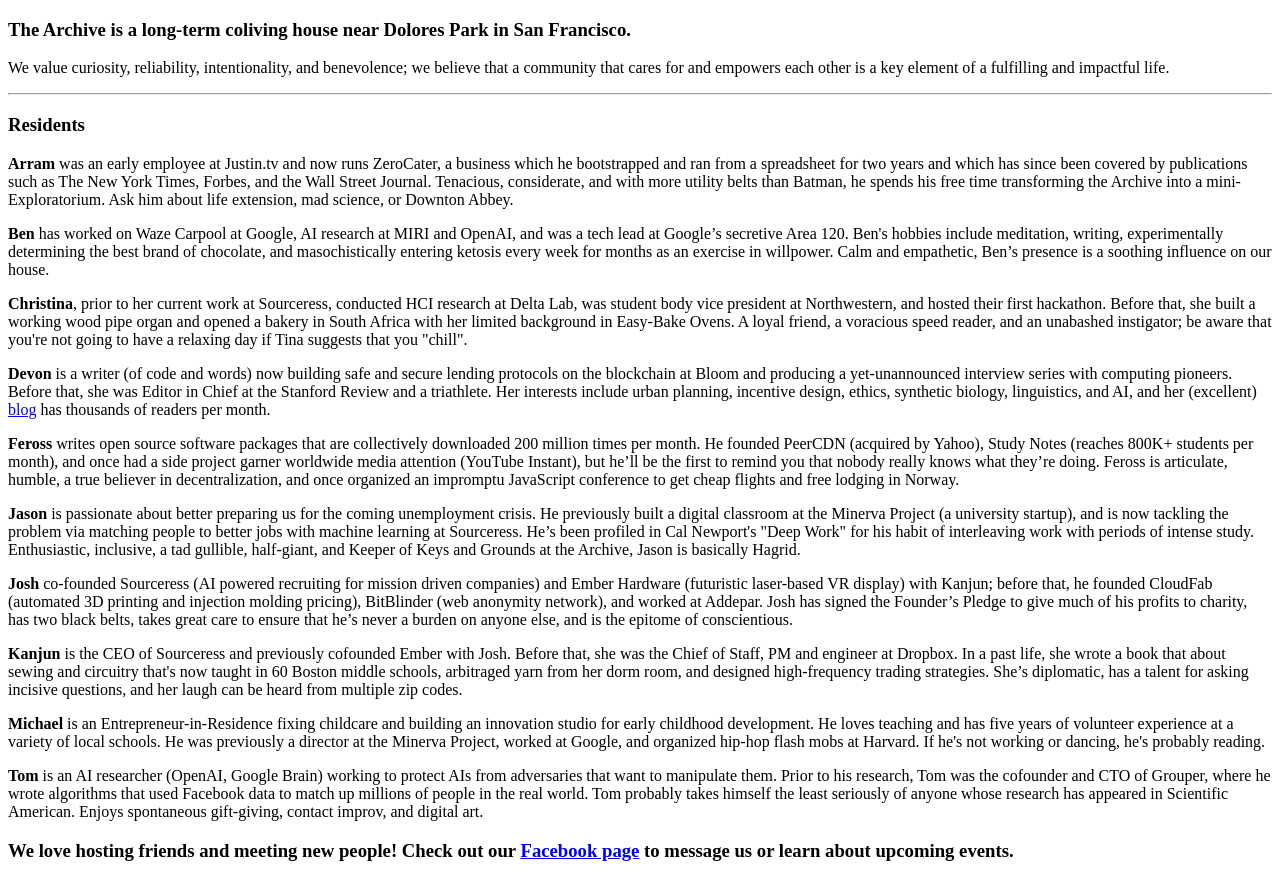
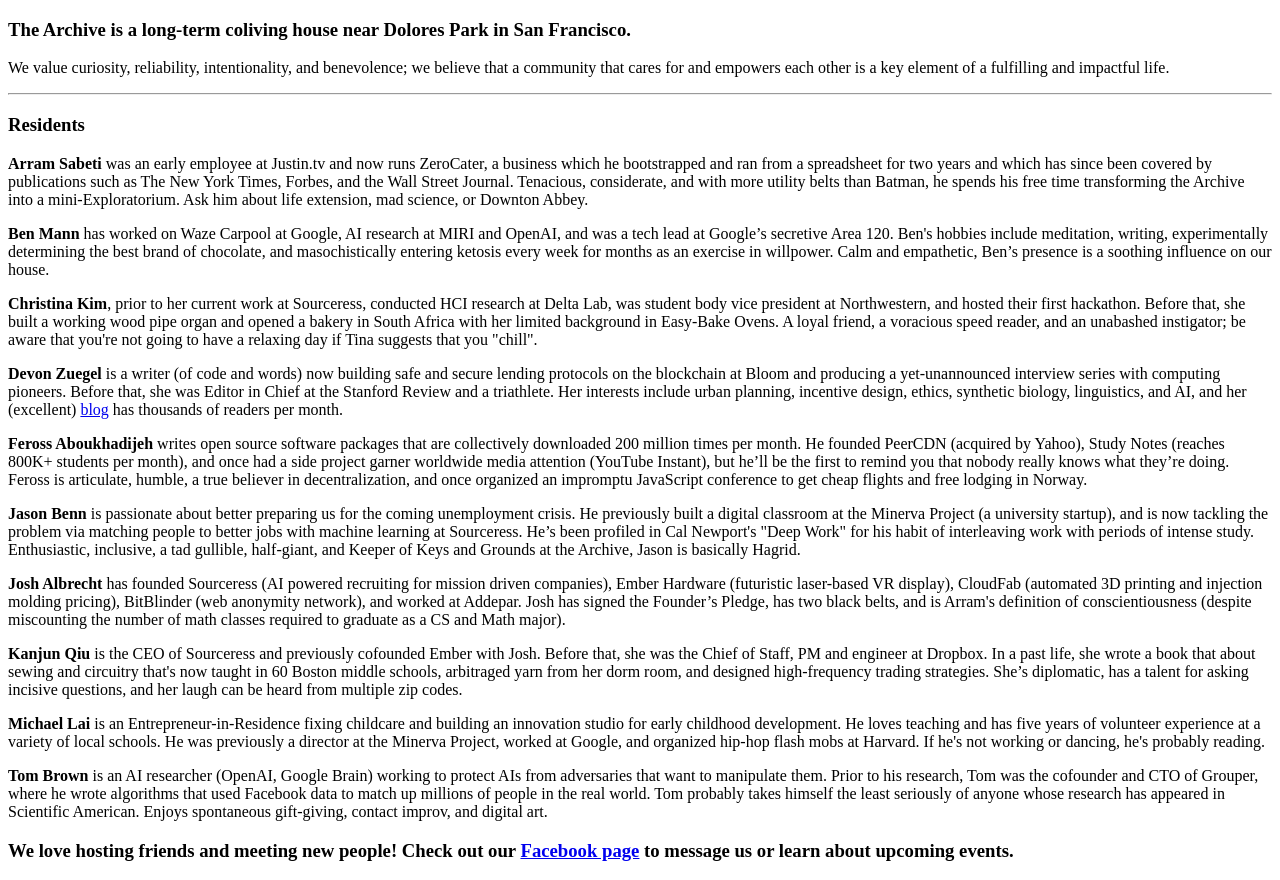
Before and after one commit to JasonBenn/archive.house, a Gatsby site: page / in a window 1280 px wide. Built offline with nearby package versions, Linux system fonts and the light colour scheme; Gatsby itself is replaced by a stand-in of ours.

Commit message:
Josh's revision, last names.

```diff
--- a/src/pages/index.tsx
+++ b/src/pages/index.tsx
@@ -24,25 +24,25 @@ export default class extends React.Component<IndexPageProps, {after: number}> {
 
           <h3>Residents</h3>
 
-          <p><strong>Arram</strong> was an early employee at Justin.tv and now runs ZeroCater, a business which he bootstrapped and ran from a spreadsheet for two years and which has since been covered by publications such as The New York Times, Forbes, and the Wall Street Journal. Tenacious, considerate, and with more utility belts than Batman, he spends his free time transforming the Archive into a mini-Exploratorium. Ask him about life extension, mad science, or Downton Abbey.</p>
+          <p><strong>Arram Sabeti</strong> was an early employee at Justin.tv and now runs ZeroCater, a business which he bootstrapped and ran from a spreadsheet for two years and which has since been covered by publications such as The New York Times, Forbes, and the Wall Street Journal. Tenacious, considerate, and with more utility belts than Batman, he spends his free time transforming the Archive into a mini-Exploratorium. Ask him about life extension, mad science, or Downton Abbey.</p>
 
-          <p><strong>Ben</strong> has worked on Waze Carpool at Google, AI research at MIRI and OpenAI, and was a tech lead at Google’s secretive Area 120. Ben's hobbies include meditation, writing, experimentally determining the best brand of chocolate, and masochistically entering ketosis every week for months as an exercise in willpower. Calm and empathetic, Ben’s presence is a soothing influence on our house.</p>
+          <p><strong>Ben Mann</strong> has worked on Waze Carpool at Google, AI research at MIRI and OpenAI, and was a tech lead at Google’s secretive Area 120. Ben's hobbies include meditation, writing, experimentally determining the best brand of chocolate, and masochistically entering ketosis every week for months as an exercise in willpower. Calm and empathetic, Ben’s presence is a soothing influence on our house.</p>
 
-          <p><strong>Christina</strong>, prior to her current work at Sourceress, conducted HCI research at Delta Lab, was student body vice president at Northwestern, and hosted their first hackathon. Before that, she built a working wood pipe organ and opened a bakery in South Africa with her limited background in Easy-Bake Ovens. A loyal friend, a voracious speed reader, and an unabashed instigator; be aware that you're not going to have a relaxing day if Tina suggests that you "chill".</p>
+          <p><strong>Christina Kim</strong>, prior to her current work at Sourceress, conducted HCI research at Delta Lab, was student body vice president at Northwestern, and hosted their first hackathon. Before that, she built a working wood pipe organ and opened a bakery in South Africa with her limited background in Easy-Bake Ovens. A loyal friend, a voracious speed reader, and an unabashed instigator; be aware that you're not going to have a relaxing day if Tina suggests that you "chill".</p>
 
-          <p><strong>Devon</strong> is a writer (of code and words) now building safe and secure lending protocols on the blockchain at Bloom and producing a yet-unannounced interview series with computing pioneers. Before that, she was Editor in Chief at the Stanford Review and a triathlete. Her interests include urban planning, incentive design, ethics, synthetic biology, linguistics, and AI, and her (excellent) <a href="http://devonzuegel.com/">blog</a> has thousands of readers per month.</p>
+          <p><strong>Devon Zuegel</strong> is a writer (of code and words) now building safe and secure lending protocols on the blockchain at Bloom and producing a yet-unannounced interview series with computing pioneers. Before that, she was Editor in Chief at the Stanford Review and a triathlete. Her interests include urban planning, incentive design, ethics, synthetic biology, linguistics, and AI, and her (excellent) <a href="http://devonzuegel.com/">blog</a> has thousands of readers per month.</p>
 
-          <p><strong>Feross</strong> writes open source software packages that are collectively downloaded 200 million times per month. He founded PeerCDN (acquired by Yahoo), Study Notes (reaches 800K+ students per month), and once had a side project garner worldwide media attention (YouTube Instant), but he’ll be the first to remind you that nobody really knows what they’re doing. Feross is articulate, humble, a true believer in decentralization, and once organized an impromptu JavaScript conference to get cheap flights and free lodging in Norway.</p>
+          <p><strong>Feross Aboukhadijeh</strong> writes open source software packages that are collectively downloaded 200 million times per month. He founded PeerCDN (acquired by Yahoo), Study Notes (reaches 800K+ students per month), and once had a side project garner worldwide media attention (YouTube Instant), but he’ll be the first to remind you that nobody really knows what they’re doing. Feross is articulate, humble, a true believer in decentralization, and once organized an impromptu JavaScript conference to get cheap flights and free lodging in Norway.</p>
 
-          <p><strong>Jason</strong> is passionate about better preparing us for the coming unemployment crisis. He previously built a digital classroom at the Minerva Project (a university startup), and is now tackling the problem via matching people to better jobs with machine learning at Sourceress. He’s been profiled in Cal Newport's "Deep Work" for his habit of interleaving work with periods of intense study. Enthusiastic, inclusive, a tad gullible, half-giant, and Keeper of Keys and Grounds at the Archive, Jason is basically Hagrid.</p>
+          <p><strong>Jason Benn</strong> is passionate about better preparing us for the coming unemployment crisis. He previously built a digital classroom at the Minerva Project (a university startup), and is now tackling the problem via matching people to better jobs with machine learning at Sourceress. He’s been profiled in Cal Newport's "Deep Work" for his habit of interleaving work with periods of intense study. Enthusiastic, inclusive, a tad gullible, half-giant, and Keeper of Keys and Grounds at the Archive, Jason is basically Hagrid.</p>
 
-          <p><strong>Josh</strong> co-founded Sourceress (AI powered recruiting for mission driven companies) and Ember Hardware (futuristic laser-based VR display) with Kanjun; before that, he founded CloudFab (automated 3D printing and injection molding pricing), BitBlinder (web anonymity network), and worked at Addepar. Josh has signed the Founder’s Pledge to give much of his profits to charity, has two black belts, takes great care to ensure that he’s never a burden on anyone else, and is the epitome of conscientious.</p>
+          <p><strong>Josh Albrecht</strong> has founded Sourceress (AI powered recruiting for mission driven companies), Ember Hardware (futuristic laser-based VR display), CloudFab (automated 3D printing and injection molding pricing), BitBlinder (web anonymity network), and worked at Addepar. Josh has signed the Founder’s Pledge, has two black belts, and is Arram's definition of conscientiousness (despite miscounting the number of math classes required to graduate as a CS and Math major).</p>
 
-          <p><strong>Kanjun</strong> is the CEO of Sourceress and previously cofounded Ember with Josh. Before that, she was the Chief of Staff, PM and engineer at Dropbox. In a past life, she wrote a book that about sewing and circuitry that's now taught in 60 Boston middle schools, arbitraged yarn from her dorm room, and designed high-frequency trading strategies. She’s diplomatic, has a talent for asking incisive questions, and her laugh can be heard from multiple zip codes.</p>
+          <p><strong>Kanjun Qiu</strong> is the CEO of Sourceress and previously cofounded Ember with Josh. Before that, she was the Chief of Staff, PM and engineer at Dropbox. In a past life, she wrote a book that about sewing and circuitry that's now taught in 60 Boston middle schools, arbitraged yarn from her dorm room, and designed high-frequency trading strategies. She’s diplomatic, has a talent for asking incisive questions, and her laugh can be heard from multiple zip codes.</p>
 
-          <p><strong>Michael</strong> is an Entrepreneur-in-Residence fixing childcare and building an innovation studio for early childhood development. He loves teaching and has five years of volunteer experience at a variety of local schools. He was previously a director at the Minerva Project, worked at Google, and organized hip-hop flash mobs at Harvard. If he's not working or dancing, he's probably reading.</p>
+          <p><strong>Michael Lai</strong> is an Entrepreneur-in-Residence fixing childcare and building an innovation studio for early childhood development. He loves teaching and has five years of volunteer experience at a variety of local schools. He was previously a director at the Minerva Project, worked at Google, and organized hip-hop flash mobs at Harvard. If he's not working or dancing, he's probably reading.</p>
 
-          <p><strong>Tom</strong> is an AI researcher (OpenAI, Google Brain) working to protect AIs from adversaries that want to manipulate them. Prior to his research, Tom was the cofounder and CTO of Grouper, where he wrote algorithms that used Facebook data to match up millions of people in the real world. Tom probably takes himself the least seriously of anyone whose research has appeared in Scientific American. Enjoys spontaneous gift-giving, contact improv, and digital art.</p>
+          <p><strong>Tom Brown</strong> is an AI researcher (OpenAI, Google Brain) working to protect AIs from adversaries that want to manipulate them. Prior to his research, Tom was the cofounder and CTO of Grouper, where he wrote algorithms that used Facebook data to match up millions of people in the real world. Tom probably takes himself the least seriously of anyone whose research has appeared in Scientific American. Enjoys spontaneous gift-giving, contact improv, and digital art.</p>
 
           <h3>We love hosting friends and meeting new people! Check out our <a href="https://www.facebook.com/thearchivehouse/">Facebook page</a> to message us or learn about upcoming events.</h3>
 
```
